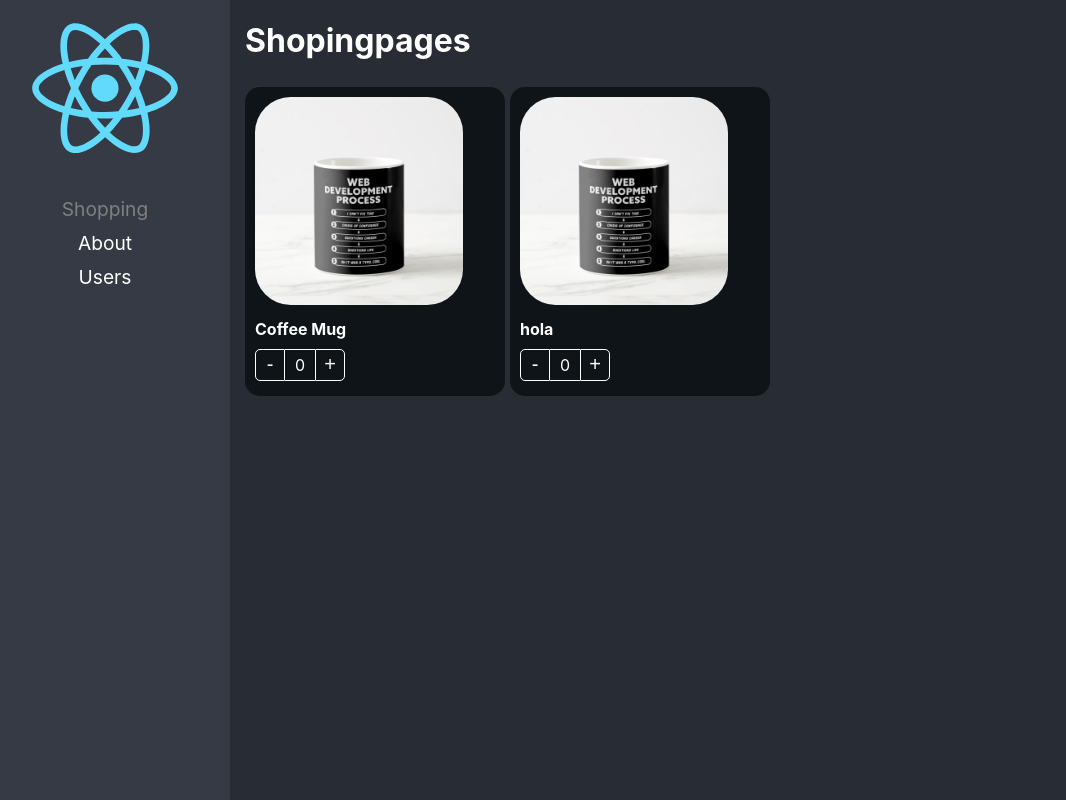
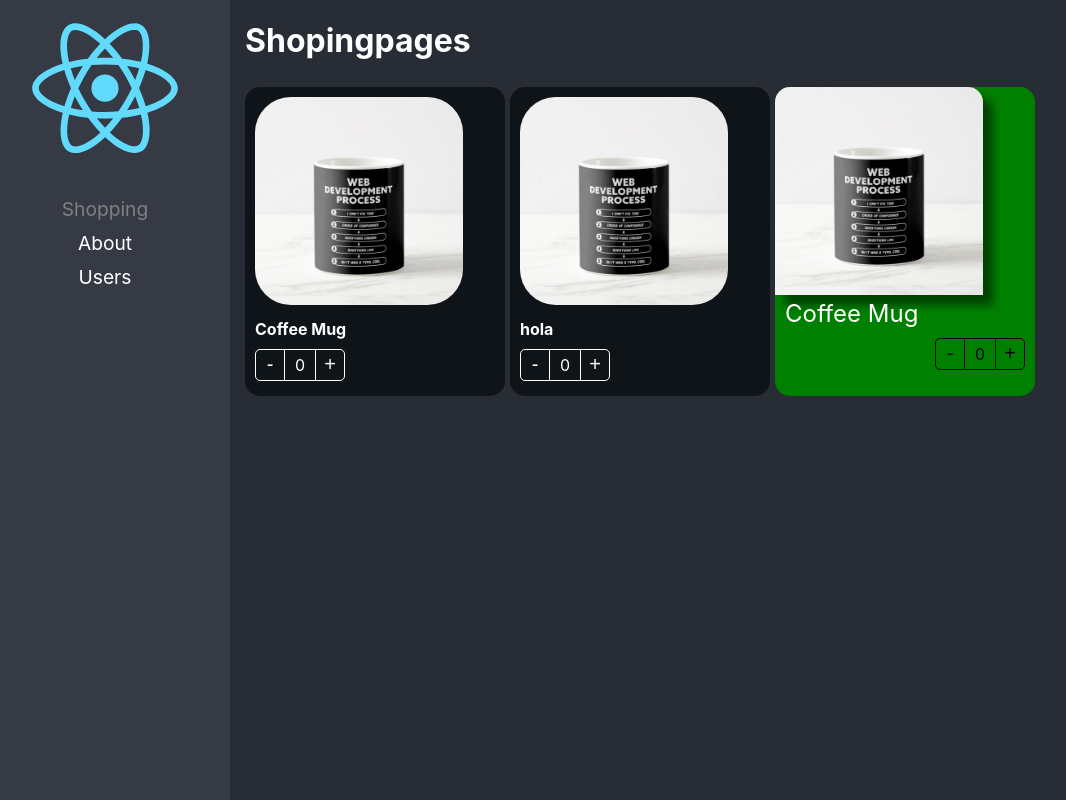
Before and after one commit to mauricio-hub/react-pro, a React (Create React App) app: page /home in a window 1280 px wide. Shown: the whole page, without its empty margins (20-1086 px from the left). Built offline with nearby package versions, Linux system fonts and the light colour scheme.

Commit message:
fin patron style

```diff
--- a/src/components-patterns/components/ProductButtons.tsx
+++ b/src/components-patterns/components/ProductButtons.tsx
@@ -1,23 +1,26 @@
 import { useContext } from "react"
 import { ProductContext } from "./ProductCard"
 import { ProductContextProps, Product } from '../interfaces/interfaces';
-import style from '../styles/styles.module.css'
+import styles from '../styles/styles.module.css'
 
 export interface Props{
   className?: string
+  style?: React.CSSProperties
 }
 
-export const ProductButtons = ({className}:Props) => {
+export const ProductButtons = ({className,style}:Props) => {
 
     const { count, increaseBy } = useContext(ProductContext) as ProductContextProps
 
     return (
-      <div className={`${style.buttonsContainer} ${className}`}>
-        <button className={style.buttonMinus}
+      <div className={`${styles.buttonsContainer} ${className}`}
+        style={style}
+      >
+        <button className={styles.buttonMinus}
           onClick={() => increaseBy(-1)}
         >-</button>
-        <div className={style.countLabel}>{count}</div>
-        <button className={style.buttonAdd}
+        <div className={styles.countLabel}>{count}</div>
+        <button className={styles.buttonAdd}
           onClick={() => increaseBy(1)}
         >+</button>
 
--- a/src/components-patterns/components/ProductCard.tsx
+++ b/src/components-patterns/components/ProductCard.tsx
@@ -1,5 +1,5 @@
 import React, { ReactElement, createContext, useContext } from 'react'
-import style from '../styles/styles.module.css'
+import styles from '../styles/styles.module.css'
 import { useProduct } from '../hooks/useProduct'
 import { Product, ProductContextProps} from '../interfaces/interfaces'
 
@@ -10,12 +10,14 @@ const {Provider } = ProductContext;
 export interface Props {
   product: Product,
   children?: ReactElement | ReactElement[],
-  className?: string
+  className?: string,
+  style?: React.CSSProperties
+
 }
 
 
 
-export const ProductCard = ({ product,children,className }: Props) => {
+export const ProductCard = ({ product,children,className,style }: Props) => {
 
   const { count, increaseBy } = useProduct()
 
@@ -27,7 +29,9 @@ export const ProductCard = ({ product,children,className }: Props) => {
         increaseBy
       }}
     >
-    <div className={`${style.productCard} ${className}`}>
+    <div className={`${styles.productCard} ${className}`}
+    style={style}
+    >
       {children}
     </div>
     </Provider>
--- a/src/components-patterns/components/ProductImage.tsx
+++ b/src/components-patterns/components/ProductImage.tsx
@@ -1,16 +1,17 @@
 import { useContext } from "react";
 import { ProductContext } from "./ProductCard";
-import style from '../styles/styles.module.css'
+import styles from '../styles/styles.module.css'
 
 import noImage from '../assets/no-image.jpg'
 
 export interface Props {
-  img?: string
-  classNane?: string
+  img?: string,
+  classNane?: string,
+  style?: React.CSSProperties
 }
 
 
-export const ProductImage = ({ img,classNane}:Props) => {
+export const ProductImage = ({ img,classNane,style}:Props) => {
 
     const { product } = useContext(ProductContext);
 
@@ -29,7 +30,7 @@ export const ProductImage = ({ img,classNane}:Props) => {
 
 
     return (
-      <img className={`${style.productImg} ${classNane}`} src={imgToShow} alt="Product" />
+      <img className={`${styles.productImg} ${classNane}`} src={imgToShow} alt="Product" style={style}/>
     )
 
   }
--- a/src/components-patterns/components/ProductTitle.tsx
+++ b/src/components-patterns/components/ProductTitle.tsx
@@ -1,22 +1,24 @@
 import { useContext } from "react";
 import { ProductContext } from "./ProductCard";
-import style from '../styles/styles.module.css'
+import styles from '../styles/styles.module.css'
 
 export interface Props {
   className?: string
   title?: string
   activeClass?: string
-
+  style?: React.CSSProperties
 
 }
 
 
 
-export const ProductTitle = ({title,className}:Props) => {
+export const ProductTitle = ({title,className,style}:Props) => {
     const { product } = useContext(ProductContext);
 
     return (
-      <span className={`${style.productDescription} ${className}`}>
+      <span className={`${styles.productDescription} ${className}`}
+        style={style}
+      >
         {title ? title : product.title}
       </span>
     )
--- a/src/components-patterns/pages/ShoppingPage.tsx
+++ b/src/components-patterns/pages/ShoppingPage.tsx
@@ -43,6 +43,36 @@ const ShoppingPage = () => {
 
 
 
+        <ProductCard product={product}
+        style={{
+          backgroundColor: 'green',
+        }}
+
+        >
+          <ProductImage
+            style={
+              {
+                boxShadow: '10px 10px 10px rgba(0,0,0,0.5)',
+
+              }
+            }
+          />
+          <ProductTitle
+             style={{
+              color: '#fff',
+              fontSize: '1.5rem',
+             }}
+          />
+          <ProductButtons
+            style={{
+              display: 'flex',
+              justifyContent: 'end',
+            }}
+          />
+        </ProductCard>
+
+
+
       </div>
     </div>
   )
```
